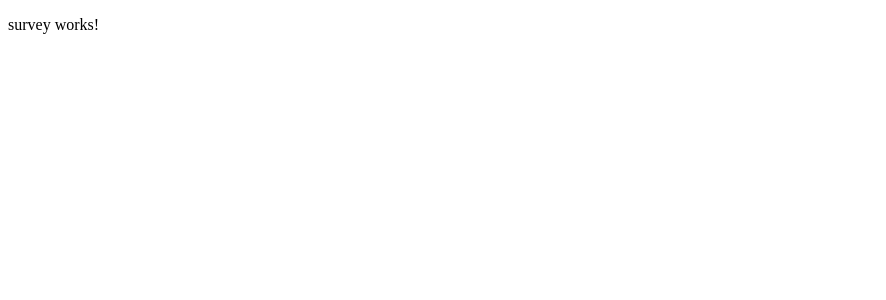
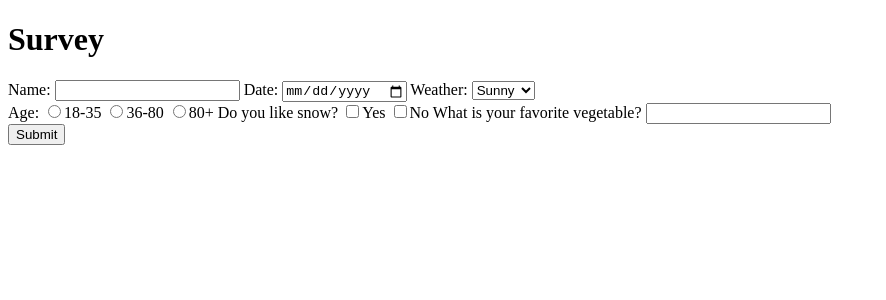
Before and after one commit to benhayehudi/uja-app, an Angular app: page /survey in a window 1280 px wide. Shown: the top 300 px of the page, without its empty margins (0-886 px from the left). Built offline with nearby package versions, Linux system fonts and the light colour scheme.

Commit message:
rendering basic form

```diff
--- a/src/app/survey/survey.component.html
+++ b/src/app/survey/survey.component.html
@@ -1,3 +1,28 @@
-  <p>
-    survey works!
-  </p>
+  <div>
+    <h1>Survey</h1>
+    <form>
+      <div class="survey-row1">
+        Name: <input type="text" name="name">
+        Date: <input type="date" name="date">
+        Weather: <select name="weather">
+          <option value="sunny">Sunny</option>
+          <option value="cold">Cold</option>
+          <option value="Wet">Wet</option>
+          <option value="hot">Hot</option>
+          <option value="muggy">Muggy</option>
+        </select>
+      </div>
+      <div class="survey-row2">
+        Age:
+          <input type="radio" name="age" value="18-35" id="age1">18-35
+          <input type="radio" name="age" value="36-80" id="age2">36-80
+          <input type="radio" name="age" value="80+" id="age3">80+
+        Do you like snow?
+          <input type="checkbox" name="snow" value="yes">Yes
+          <input type="checkbox" name="snow" value="no">No
+        What is your favorite vegetable?
+          <input type="text" name="vegetable">
+      </div>
+      <input type="submit">
+    </form>
+  </div>
```
